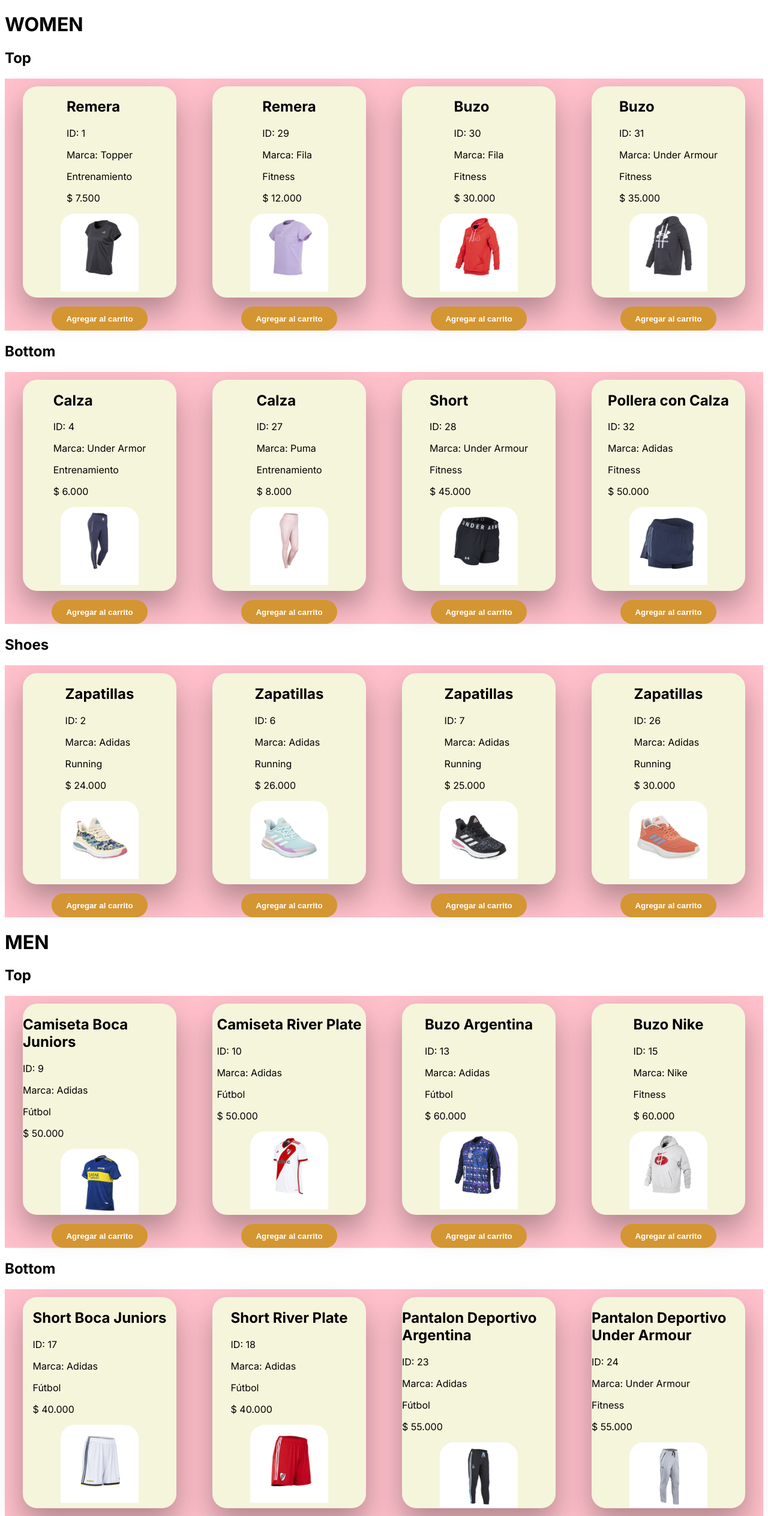
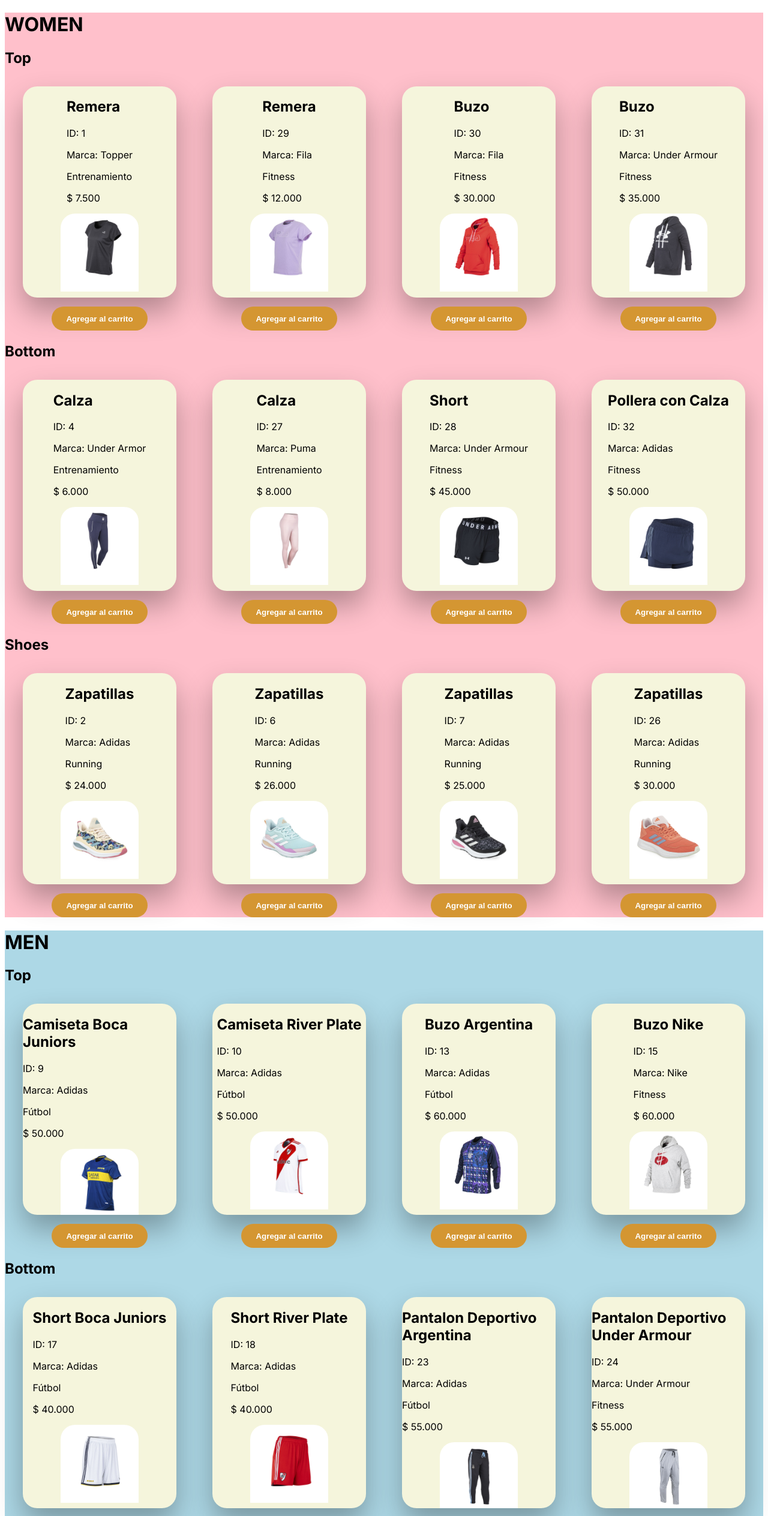
Before and after one commit to simondelasheras/ProyectoGrupalREACT, a Next.js app: page / in a window 1280 px wide. Shown: the top 2527 px of the page at 60% size. Built offline with nearby package versions, Linux system fonts and the light colour scheme.

Commit message:
se soluciono problema del css con el fondo en secciones men & women

```diff
--- a/src/app/globals.css
+++ b/src/app/globals.css
@@ -1,16 +1,18 @@
-
-.h1{
-  width: 100%;
-  height:80%
-
-}
+/* ... Otras reglas de estilo ... */
 
 .cards-list {
   display: flex;
   flex-wrap: wrap;
   justify-content: space-around;
   align-items: flex-start;
-  background: pink;
+}
+
+.cards-list-men {
+  background: lightblue; /* Cambia este color por el azul que desees */
+}
+
+.cards-list-women {
+  background: pink; /* Cambia este color por el azul que desees */
 }
 
 .card-container {
@@ -34,22 +36,10 @@
   border-radius: 1.5em 1.5em 0 0;
 }
 
-/* .btn-container {
-  height: 3em;
-  width: 12em;
-  border-radius: 1.5em;
-  color: white;
-  font-weight: 700;
-  border-style: none;
-  background-color: rgb(212, 150, 50);
-  margin-top: 0.2em; /* Ajustado para reducir el margen superior }*/
-
-
 .btn-container:hover {
   background-color: black;
   color: white;
 }
-
 
 .btn-container:active {
   background-color: #a97b2d;
--- a/src/app/page.js
+++ b/src/app/page.js
@@ -355,13 +355,13 @@
 
   return (
     <div className="home-div">
-      <div className="home-women" id="section-women">
+      <div className="home-women cards-list-women" id="section-women">
         <h1>WOMEN</h1>
         {renderCategoryCards("Top", filteredWomenCards)}
         {renderCategoryCards("Bottom", filteredWomenCards)}
         {renderCategoryCards("Shoes", filteredWomenCards)}
       </div>
-      <div className="home-men" id="section-men">
+      <div className="home-men cards-list-men" id="section-men">
         <h1>MEN</h1>
         {renderCategoryCards("Top", filteredMenCards)}
         {renderCategoryCards("Bottom", filteredMenCards)}
```
